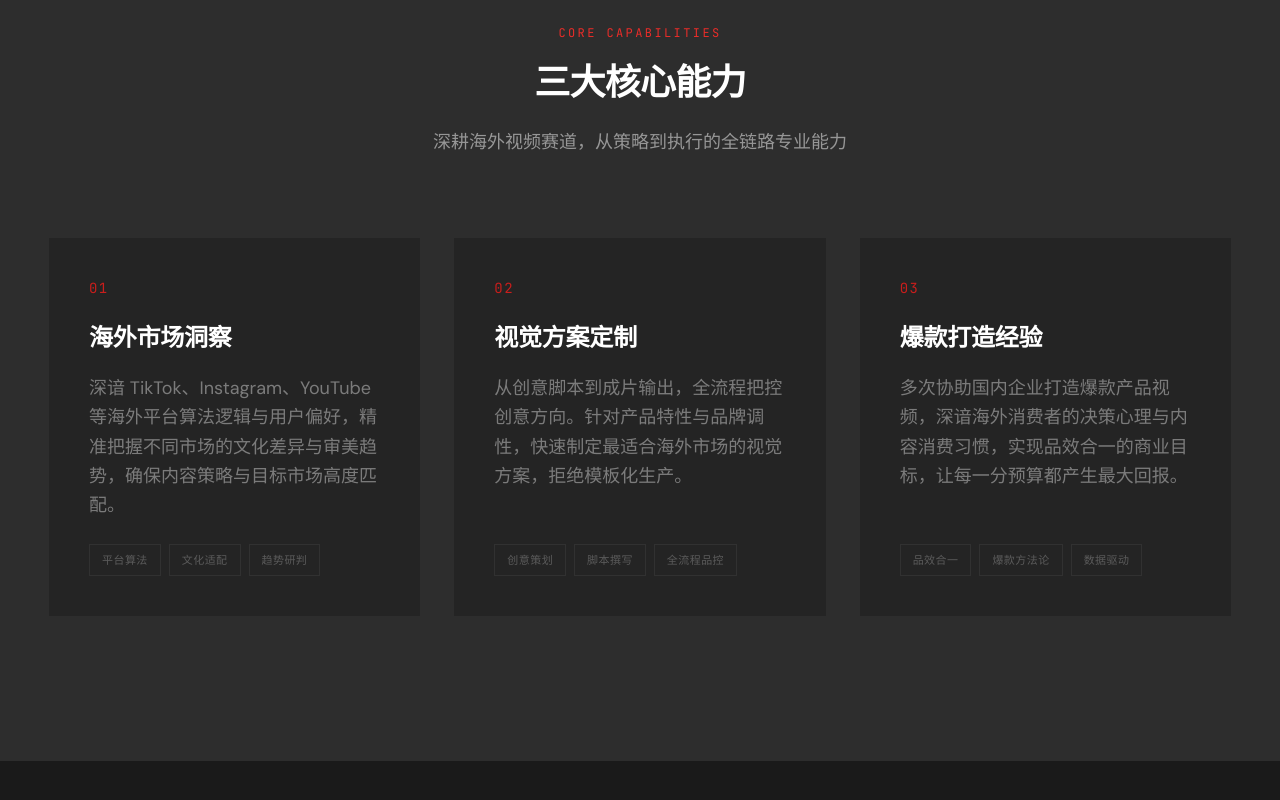
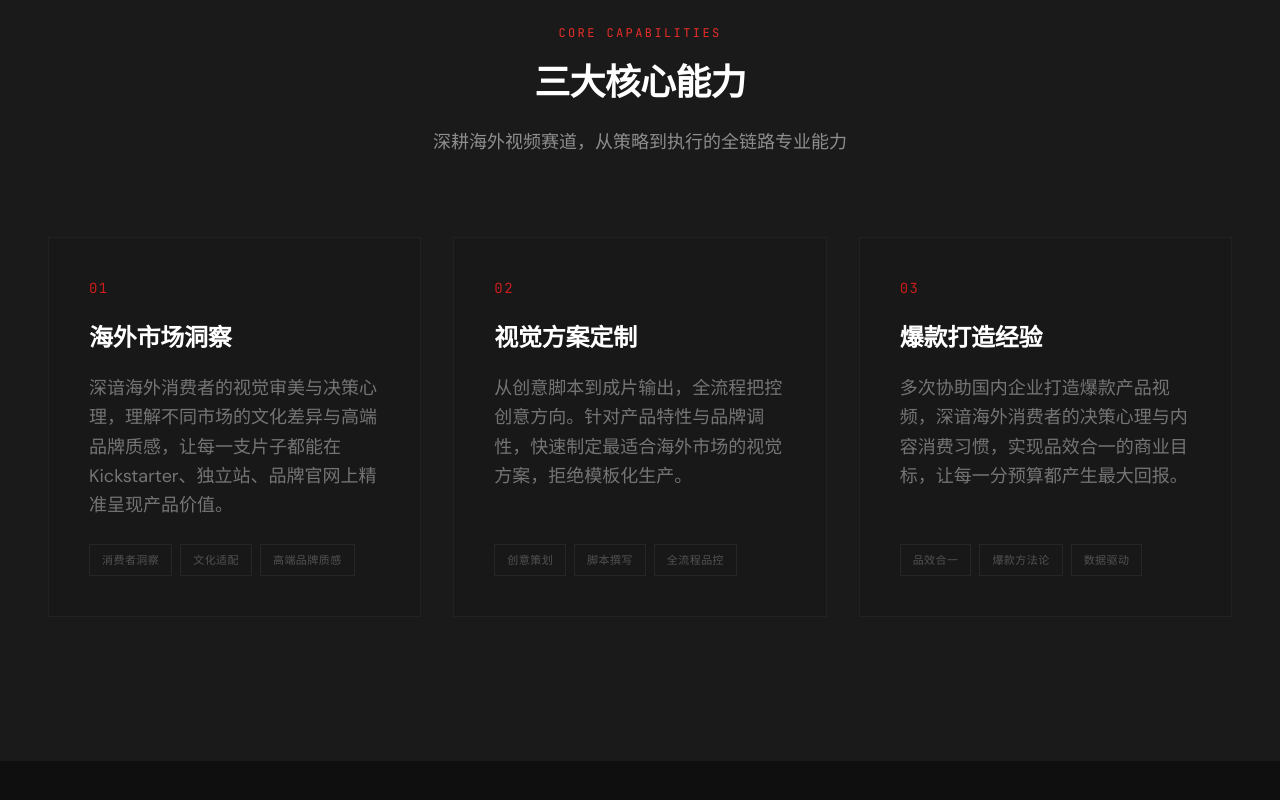
Before and after one commit to JansonChueng/mapleleaf-media, a React (Vite) app: page / in a window 1280 px wide. Shown: the part 1968-2768 px from the top of the page. Built offline with nearby package versions, Linux system fonts and the light colour scheme.

Commit message:
v1.1: Remove PlatformData, deeper bg, remove social media

```diff
--- a/src/App.tsx
+++ b/src/App.tsx
@@ -6,7 +6,6 @@ import BrandPositioning from './sections/BrandPositioning'
 import Capabilities from './sections/Capabilities'
 import Services from './sections/Services'
 import Team from './sections/Team'
-import PlatformData from './sections/PlatformData'
 import Portfolio from './sections/Portfolio'
 import Models from './sections/Models'
 import Contact from './sections/Contact'
@@ -36,7 +35,6 @@ export default function App() {
         <Capabilities />
         <Services />
         <Team />
-        <PlatformData />
         <Portfolio />
         <Models />
         <Contact />
--- a/src/components/Navbar.tsx
+++ b/src/components/Navbar.tsx
@@ -6,7 +6,6 @@ const NAV_ITEMS = [
   { label: '核心能力', href: '#capabilities' },
   { label: '服务矩阵', href: '#services' },
   { label: '团队设备', href: '#team' },
-  { label: '平台方法论', href: '#platform' },
   { label: '案例展示', href: '#portfolio' },
   { label: '模特资源', href: '#models' },
   { label: '联系我们', href: '#contact' },
--- a/src/index.css
+++ b/src/index.css
@@ -2,27 +2,40 @@
 
 /* ═══ VI 色彩系统 — 枫叶视界 Maple Leaf Media ═══ */
 @theme {
+  /* 主色 — 枫叶红系 */
   --color-maple-red: #CA1E1C;
   --color-maple-red-light: #EA2D29;
   --color-maple-red-dark: #C71B17;
   --color-maple-burn: #A01816;
-  --color-charcoal: #1A1A1A;
-  --color-charcoal-light: #2D2D2D;
-  --color-charcoal-mid: #3D3D3D;
-  --color-charcoal-card: #242424;
+
+  /* 深色系 — 深炭灰底座 */
+  --color-charcoal: #0F0F0F;
+  --color-charcoal-light: #1A1A1A;
+  --color-charcoal-mid: #2D2D2D;
+  --color-charcoal-card: #181818;
+
+  /* 浅色系 */
   --color-warm-white: #FAFAF8;
   --color-cream: #F5F3EF;
+
+  /* 中性色 */
   --color-gray-mid: #888888;
   --color-gray-border: #E0E0E0;
   --color-gray-soft: #AAAAAA;
+
+  /* 功能色 */
   --color-success: #22C55E;
   --color-warning: #F59E0B;
   --color-error: #EF4444;
+
+  /* ═══ 字体 ═══ */
   --font-display: 'Montserrat', sans-serif;
   --font-body: 'DM Sans', 'Noto Sans SC', sans-serif;
   --font-body-latin: 'DM Sans', sans-serif;
   --font-body-cjk: 'Noto Sans SC', sans-serif;
   --font-mono: 'JetBrains Mono', monospace;
+
+  /* ═══ 字号跳跃 ═══ */
   --text-hero: 5.5rem;
   --text-hero-mobile: 2.75rem;
   --text-display: 4rem;
--- a/src/sections/Capabilities.tsx
+++ b/src/sections/Capabilities.tsx
@@ -5,8 +5,8 @@ const CAPABILITIES = [
   {
     num: '01',
     title: '海外市场洞察',
-    desc: '深谙 TikTok、Instagram、YouTube 等海外平台算法逻辑与用户偏好，精准把握不同市场的文化差异与审美趋势，确保内容策略与目标市场高度匹配。',
-    tags: ['平台算法', '文化适配', '趋势研判'],
+    desc: '深谙海外消费者的视觉审美与决策心理，理解不同市场的文化差异与高端品牌质感，让每一支片子都能在 Kickstarter、独立站、品牌官网上精准呈现产品价值。',
+    tags: ['消费者洞察', '文化适配', '高端品牌质感'],
   },
   {
     num: '02',
@@ -25,49 +25,18 @@ const CAPABILITIES = [
 export default function Capabilities() {
   return (
     <section id="capabilities" className="relative py-24 lg:py-36 overflow-hidden flex justify-center">
-      {/* 交替背景 */}
       <div className="absolute inset-0 bg-charcoal-light" />
-
       <div className="relative z-20 w-full max-w-[80rem] px-6 lg:px-12">
-        <SectionTitle
-          overline="Core Capabilities"
-          title="三大核心能力"
-          subtitle="深耕海外视频赛道，从策略到执行的全链路专业能力"
-          light
-        />
-
+        <SectionTitle overline="Core Capabilities" title="三大核心能力" subtitle="深耕海外视频赛道，从策略到执行的全链路专业能力" light />
         <div className="grid grid-cols-1 md:grid-cols-2 lg:grid-cols-3 gap-6 lg:gap-8">
           {CAPABILITIES.map((cap, i) => (
-            <motion.div
-              key={cap.num}
-              initial={{ opacity: 0, y: 48 }}
-              whileInView={{ opacity: 1, y: 0 }}
-              viewport={{ once: true, margin: '-80px' }}
-              transition={{ duration: 0.65, delay: i * 0.12 }}
-              className="bg-charcoal-card border border-white/[0.04] p-8 lg:p-10 flex flex-col group hover:border-maple-red transition-colors duration-500"
-            >
-              {/* 序号 */}
-              <span className="font-mono text-sm text-maple-red tracking-[0.1em] mb-6">
-                {cap.num}
-              </span>
-
-              <h3 className="font-display font-semibold text-xl lg:text-2xl text-white mb-5 tracking-[-0.01em]">
-                {cap.title}
-              </h3>
-
-              <p className="text-white/40 text-body-mobile lg:text-body leading-relaxed flex-grow mb-6">
-                {cap.desc}
-              </p>
-
-              {/* 标签 */}
+            <motion.div key={cap.num} initial={{ opacity: 0, y: 48 }} whileInView={{ opacity: 1, y: 0 }} viewport={{ once: true, margin: '-80px' }} transition={{ duration: 0.65, delay: i * 0.12 }} className="bg-charcoal-card border border-white/[0.04] p-8 lg:p-10 flex flex-col group hover:border-maple-red transition-colors duration-500">
+              <span className="font-mono text-sm text-maple-red tracking-[0.1em] mb-6">{cap.num}</span>
+              <h3 className="font-display font-semibold text-xl lg:text-2xl text-white mb-5 tracking-[-0.01em]">{cap.title}</h3>
+              <p className="text-white/40 text-body-mobile lg:text-body leading-relaxed flex-grow mb-6">{cap.desc}</p>
               <div className="flex flex-wrap gap-2">
                 {cap.tags.map((tag) => (
-                  <span
-                    key={tag}
-                    className="font-mono text-[11px] text-white/25 border border-white/[0.06] px-3 py-1.5 tracking-[0.04em]"
-                  >
-                    {tag}
-                  </span>
+                  <span key={tag} className="font-mono text-[11px] text-white/25 border border-white/[0.06] px-3 py-1.5 tracking-[0.04em]">{tag}</span>
                 ))}
               </div>
             </motion.div>
--- a/src/sections/Services.tsx
+++ b/src/sections/Services.tsx
@@ -22,9 +22,9 @@ const SERVICES = [
   },
   {
     icon: (<svg width="32" height="32" viewBox="0 0 32 32" fill="none"><rect x="3" y="7" width="26" height="18" rx="4" stroke="currentColor" strokeWidth="1.5" /><path d="M12 7V5a2 2 0 012-2h4a2 2 0 012 2v2" stroke="currentColor" strokeWidth="1.5" /><circle cx="16" cy="16" r="3" stroke="currentColor" strokeWidth="1.5" /></svg>),
-    en: 'Social Shorts', zh: '社交媒体短视频',
-    desc: '适配 TikTok、Instagram Reels、YouTube Shorts 等平台规格。高频更新保持品牌活跃度，算法优化获取持续流量曝光。',
-    tags: ['TikTok', 'Instagram', 'YouTube'],
+    en: 'Kickstarter Film', zh: '众筹主视频',
+    desc: '从脚本策划到实景拍摄的全流程主视频。专为 Kickstarter、Indiegogo 海外众筹项目量身打造，3 分钟内讲透产品价值与品牌故事，促成转化。',
+    tags: ['Kickstarter', 'Indiegogo', '众筹转化'],
   },
 ]
 
```
